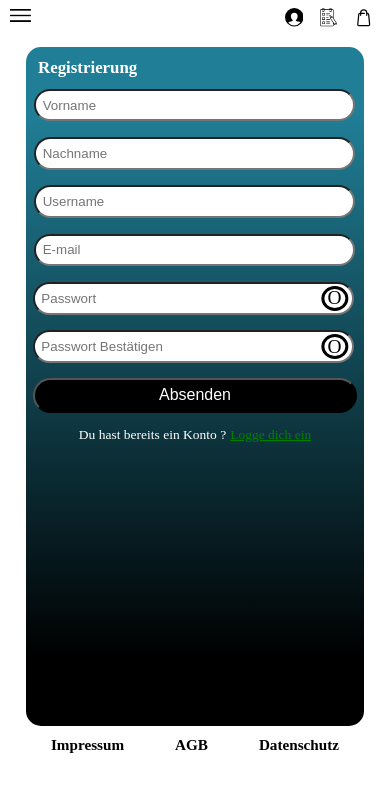
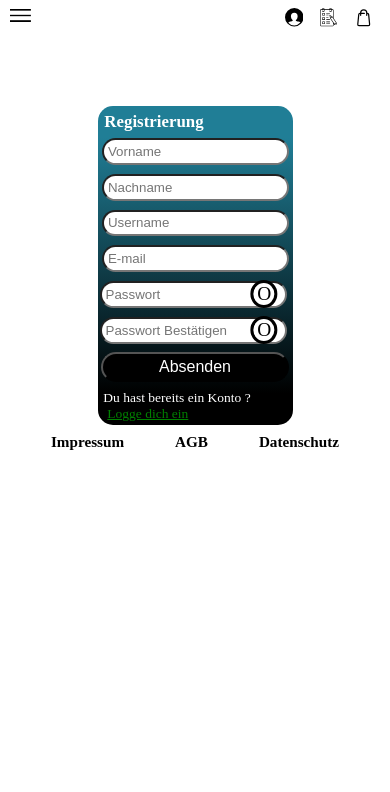
Before and after one commit to AkinKale1999/Project-New, a React (Create React App) app: page /Registrierung in a window 390 px wide. Shown: the top 792 px of the page. Built offline with nearby package versions, Linux system fonts and the light colour scheme.

Commit message:
New Bugs fixed

```diff
--- a/src/components/BurgerMenu/Burgermenu.css
+++ b/src/components/BurgerMenu/Burgermenu.css
@@ -103,10 +103,6 @@
   color: #fff;
 }
 
-.Menu_Links_For_Navigation:hover {
-  color: rgb(0, 217, 255);
-}
-
 #Menu_Link_Home {
   margin: 0;
   padding: 0;
@@ -125,7 +121,7 @@
   width: fit-content;
 }
 
-span {
+#animated-I {
   color: color-mix(in srgb, rgb(0, 251, 255) 50%, rgb(64, 255, 0) 50%);
   position: relative;
   left: 0%;
--- a/src/components/BurgerMenu/Burgermenu.jsx
+++ b/src/components/BurgerMenu/Burgermenu.jsx
@@ -57,7 +57,7 @@ function Burgermenu() {
 
   // ------------------------------------------------
   function removeMenu() {
-    const URL = ["/Warenkorb", "/Wunschliste", "/Home", "/"];
+    const URL = ["/Home", "/"];
     if (URL.some((path) => window.location.href.includes(path))) {
       menu_Container.current.style.display = "none";
     }
@@ -88,7 +88,7 @@ function Burgermenu() {
               to={"/Home"}
               onClick={removeMenu}
             >
-              <span>I</span> Home
+              <span id="animated-I">I</span> Home
             </Link>
           </div>
         </div>
--- a/src/components/Login/Login.css
+++ b/src/components/Login/Login.css
@@ -5,9 +5,9 @@
   width: 100%;
   min-width: 100%;
   max-width: 100%;
-  height: 85%;
-  min-height: 85%;
-  max-height: 85%;
+  height: 50vmax;
+  min-height: 50vmax;
+  max-height: 50vmax;
   margin: 0;
   padding: 0;
   overflow: hidden;
@@ -15,9 +15,6 @@
 }
 
 #Login_Container {
-  display: flex;
-  justify-content: center;
-  align-items: center;
   width: 50%;
   min-width: 50%;
   max-width: 50%;
@@ -42,8 +39,7 @@
   margin: 0;
   padding: 0;
   gap: 5%;
-  overflow-x: hidden;
-  overflow-y: auto;
+  overflow: hidden;
 }
 
 #Login_Title {
@@ -160,3 +156,16 @@
   padding: 0;
   margin-right: 2vmax;
 }
+
+@media (max-width: 1120px) {
+  #Main_Container_Login {
+    margin-top: 10%;
+  }
+}
+
+
+@media (max-width: 915px) {
+  #Main_Container_Login {
+    margin-top: 20%;
+  }
+}
--- a/src/components/Navbar/Navbar.jsx
+++ b/src/components/Navbar/Navbar.jsx
@@ -3,7 +3,7 @@ import { useNavigate } from "react-router-dom";
 import Shopping_Cart from "../Shopping-Cart/Shopping_Cart";
 import Wish_List from "../Wish-List/Wish_List";
 import Burgermenu from "../BurgerMenu/Burgermenu";
-import Usericon from "../user_icon/user_icon";
+import Usericon from "../Login/user_icon/user_icon";
 
 function Navbar() {
   return (
--- a/src/components/Registry/Registry.css
+++ b/src/components/Registry/Registry.css
@@ -2,42 +2,40 @@
   width: 100%;
   min-width: 100%;
   max-width: 100%;
-  height: 82%;
-  min-height: 82%;
-  max-height: 82%;
+  height: fit-content;
+  min-height: fit-content;
+  max-height: fit-content;
   margin: 0;
   padding: 0;
-  overflow: hidden;
   margin-top: 2vmax;
 }
 
 #Registry_Container {
   display: flex;
+  align-items: center;
   justify-content: center;
-  align-items: center;
   width: 100%;
   max-width: 100%;
   min-width: 100%;
   margin: 0;
   padding: 0;
-  height: 100%;
-  min-height: 100%;
-  max-height: 100%;
+  height: fit-content;
+  min-height: fit-content;
+  max-height: fit-content;
 }
 
 #Registry_Form {
   display: flex;
   flex-direction: column;
-  width: 40vmax;
-  min-width: 40vmax;
-  max-width: 40vmax;
+  width: 50%;
+  min-width: 50%;
+  max-width: 50%;
   background: linear-gradient(180deg, rgb(32, 126, 150) 10%, rgb(0, 0, 0) 90%);
   border-radius: 15px;
   overflow: hidden;
-  overflow-y: auto;
-  height: 98%;
-  min-height: 98%;
-  max-height: 98%;
+  height: 100%;
+  min-height: 100%;
+  max-height: 100%;
   margin: 0;
   padding: 0;
   margin-top: 1vmax;
@@ -95,11 +93,8 @@
 }
 
 #Navigate_To_Login {
-  display: flex;
-  justify-content: center;
-  align-items: center;
   margin: 0;
-  margin-left: 2%;
+  margin-left: 3%;
   margin-right: 2%;
   margin-bottom: 2%;
   font-size: 1.6vmax;
@@ -158,3 +153,20 @@
   padding: 0;
   transform: translate(0px, 0px);
 }
+
+
+
+@media (max-width: 1000px )
+{
+  #Registry_Container {
+    margin-top: 20%;
+  }
+}
+
+
+
+@media (max-width: 500px )
+{
+  #Registry_Container {
+  }
+}
--- a/src/components/pages/Home/Home.css
+++ b/src/components/pages/Home/Home.css
@@ -6,9 +6,9 @@ body,
   margin: 0;
   padding: 0;
   width: 100%;
-  height: 100%;
-  min-height: 100%;
-  max-height: 100%;
+  height: fit-content;
+  min-height: fit-content;
+  max-height: fit-content;
 }
 
 #Container_Home {
@@ -166,9 +166,8 @@ button:hover {
   justify-content: space-evenly;
   flex-wrap: wrap;
   width: 100%;
-  position: relative;
   margin-top: 5vmax;
-  padding: 0;
+  padding: 0px;
 }
 
 #ImageDIV1,
@@ -177,10 +176,13 @@ button:hover {
 #ImageDIV4,
 #ImageDIV5,
 #ImageDIV6 {
-  min-width: 8vmax;
-  max-width: 18vmax;
-  max-height: 15vmax;
-  margin: 3.3vmax;
+  width: 25vmax;
+  min-width: 25vmax;
+  max-width: 25vmax;
+  height: 25vmax;
+  min-height: 25vmax;
+  max-height: 25vmax;
+  margin: 7.5vmax;
 }
 
 .img {
@@ -188,26 +190,21 @@ button:hover {
   height: 100%;
   margin: 0;
   padding: 0;
-  border-radius: 5vmax;
+  border-radius: 5px;
 }
 
 /* button unter den 8 Bildern */
 .Schuhe {
-  position: relative;
-  left: -3%;
   cursor: pointer;
   color: black;
   letter-spacing: 0.5vmax;
   font-weight: bold;
   outline: 0.3vmax solid black;
-  width: auto;
-  display: block;
-  font-size: 1.2vmax;
-  margin: 0.8vmax;
-}
-
-.Schuh1DIV {
   width: fit-content;
+  font-size: 1rem;
+  margin: 0;
+  margin-top: 10px;
+  margin-left: 2px;
 }
 
 /* MARKEN bereich */
--- a/src/components/pages/Home/Home.jsx
+++ b/src/components/pages/Home/Home.jsx
@@ -40,7 +40,7 @@ function Home() {
           <div id="ImageDIV2">
             <img id="img2" className="img" src="/img/Foto2.jpg" alt="" />
 
-            <div className="Schuh1DIV">
+            <div>
               <button id="Schuhe2" className="Schuhe">
                 Schuh2
               </button>
@@ -50,7 +50,7 @@ function Home() {
           <div id="ImageDIV3">
             <img id="img3" className="img" src="/img/Foto3.jpg" alt="" />
 
-            <div className="Schuh1DIV">
+            <div>
               <button id="Schuhe3" className="Schuhe">
                 Schuh3
               </button>
@@ -60,7 +60,7 @@ function Home() {
           <div id="ImageDIV4">
             <img id="img4" className="img" src="/img/Foto4.jpg" alt="" />
 
-            <div className="Schuh1DIV">
+            <div>
               <button id="Schuhe4" className="Schuhe">
                 Schuh4
               </button>
@@ -70,7 +70,7 @@ function Home() {
           <div id="ImageDIV5">
             <img id="img5" className="img" src="/img/Foto5.jpg" alt="" />
 
-            <div className="Schuh1DIV">
+            <div>
               <button id="Schuhe5" className="Schuhe">
                 Schuh5
               </button>
@@ -80,7 +80,7 @@ function Home() {
           <div id="ImageDIV6">
             <img id="img6" className="img" src="/img/Foto6.jpg" alt="" />
 
-            <div className="Schuh1DIV">
+            <div>
               <button id="Schuhe6" className="Schuhe">
                 Schuh6
               </button>
```
Also changed, not shown: src/components/pages/ProductPages/ProductPage.jsx (added, +9 -0 lines), src/components/Login/user_icon/user_icon.css (added), src/components/Login/user_icon/user_icon.jsx (renamed from src/components/user_icon/user_icon.jsx), src/components/pages/ProductPages/ProductPage.css (added), src/components/services/api_ProductPage.jsx (added).
